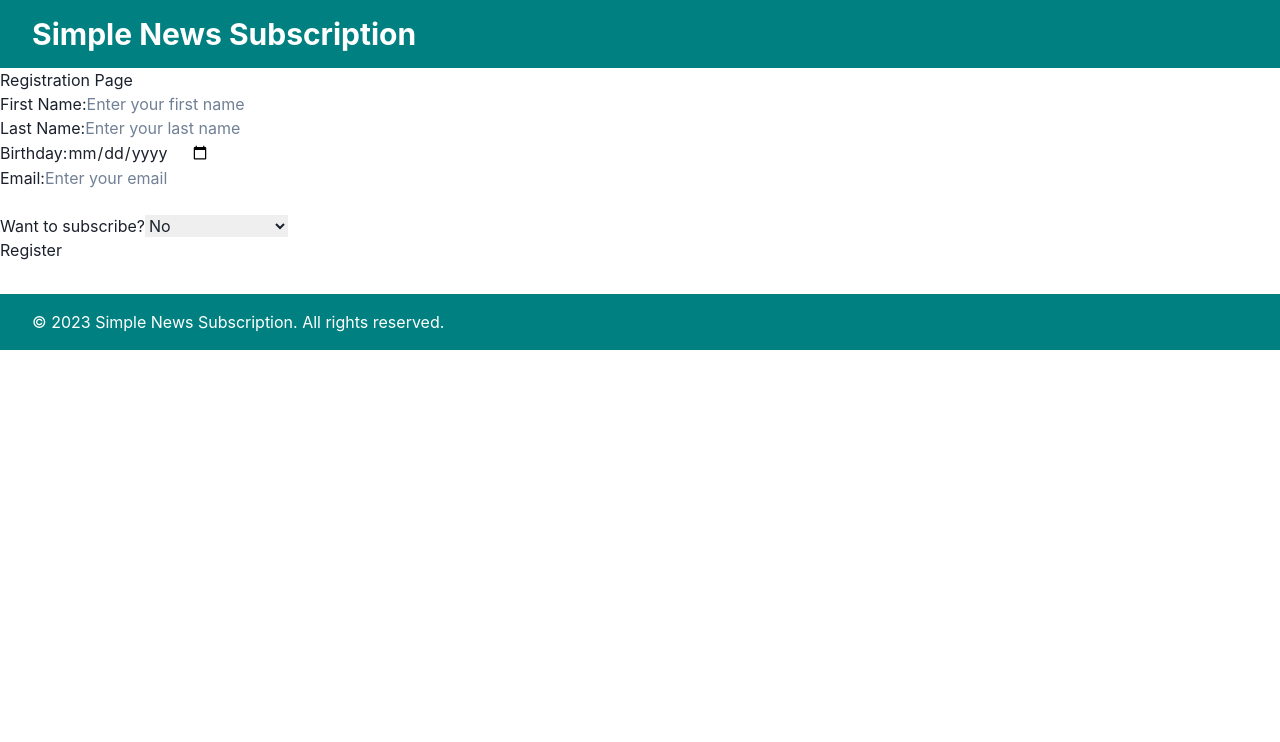
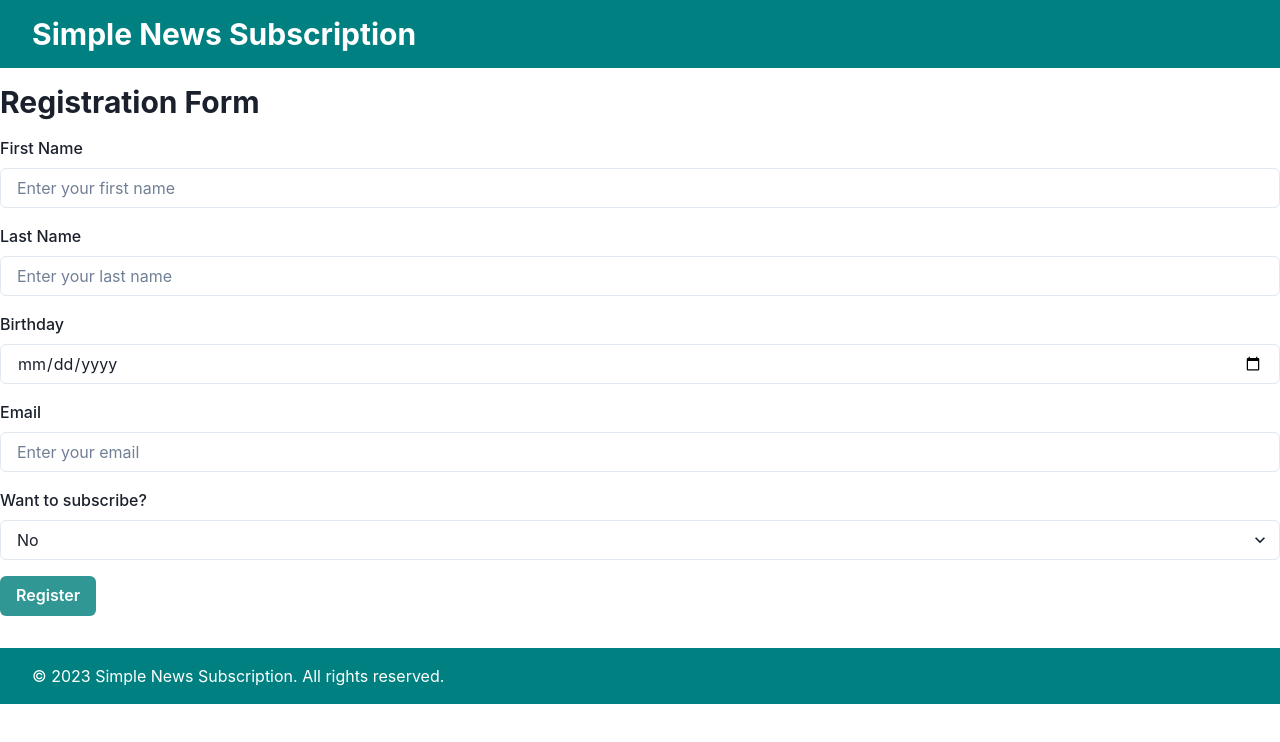
Before and after one commit to seansangpark/full-stack-takehome, a React (Create React App) app in the folder intsureview_fe/: page / in a window 1280 px wide. Shown: the top 742 px of the page. Built offline with nearby package versions, Linux system fonts and the light colour scheme.

Commit message:
form design implemented using chakra-ui

```diff
--- a/intsureview_fe/src/Central.js
+++ b/intsureview_fe/src/Central.js
@@ -1,4 +1,13 @@
 import React, { useState } from "react";
+import {
+  Box,
+  Heading,
+  FormControl,
+  FormLabel,
+  Input,
+  Select,
+  Button,
+} from "@chakra-ui/react";
 
 const Central = () => {
   const [formData, setFormData] = useState({
@@ -42,12 +51,21 @@ const Central = () => {
   };
 
   return (
-    <div>
-      <h2>Registration Page</h2>
-      <form onSubmit={handleSubmit}>
-        <label>
-          First Name:
-          <input
+    <Box
+      as="form"
+      mt={4}
+      onSubmit={handleSubmit}
+    >
+      <Heading
+        as="h2"
+        size="lg"
+        mb={4}
+      >
+        Registration Form
+      </Heading>
+      <FormControl mb={4}>
+        <FormLabel>First Name</FormLabel>
+        <Input
           type="text"
           name="firstName"
           value={formData.firstName}
@@ -55,11 +73,10 @@ const Central = () => {
           placeholder="Enter your first name"
           required
         />
-        </label>
-        <br />
-        <label>
-          Last Name:
-          <input
+      </FormControl>
+      <FormControl mb={4}>
+        <FormLabel>Last Name</FormLabel>
+        <Input
           type="text"
           name="lastName"
           value={formData.lastName}
@@ -67,22 +84,20 @@ const Central = () => {
           placeholder="Enter your last name"
           required
         />
-        </label>
-        <br />
-        <label>
-          Birthday:
-          <input
+      </FormControl>
+      <FormControl mb={4}>
+        <FormLabel>Birthday</FormLabel>
+        <Input
           type="date"
           name="birthday"
           value={formData.birthday}
           onChange={handleChange}
           required
         />
-        </label>
-        <br />
-        <label>
-          Email:
-          <input
+      </FormControl>
+      <FormControl mb={4}>
+        <FormLabel>Email</FormLabel>
+        <Input
           type="email"
           name="email"
           value={formData.email}
@@ -90,12 +105,11 @@ const Central = () => {
           placeholder="Enter your email"
           required
         />
-          <p className="error-message">{emailError}</p>
-        </label>
-        <br />
-        <label>
-          Want to subscribe?
-          <select
+        <p className="email-error-message">{emailError}</p>
+      </FormControl>
+      <FormControl mb={4}>
+        <FormLabel>Want to subscribe?</FormLabel>
+        <Select
           name="isSubscribed"
           value={formData.isSubscribed}
           onChange={handleChange}
@@ -108,12 +122,15 @@ const Central = () => {
           </option>
           <option value={true}>Yes</option>
           <option value={false}>No</option>
-          </select>
-        </label>
-        <br />
-        <button type="submit">Register</button>
-      </form>
-    </div>
+        </Select>
+      </FormControl>
+      <Button
+        type="submit"
+        colorScheme="teal"
+      >
+        Register
+      </Button>
+    </Box>
   );
 };
 
```
Lines whose indentation alone changed are shown as unchanged.
